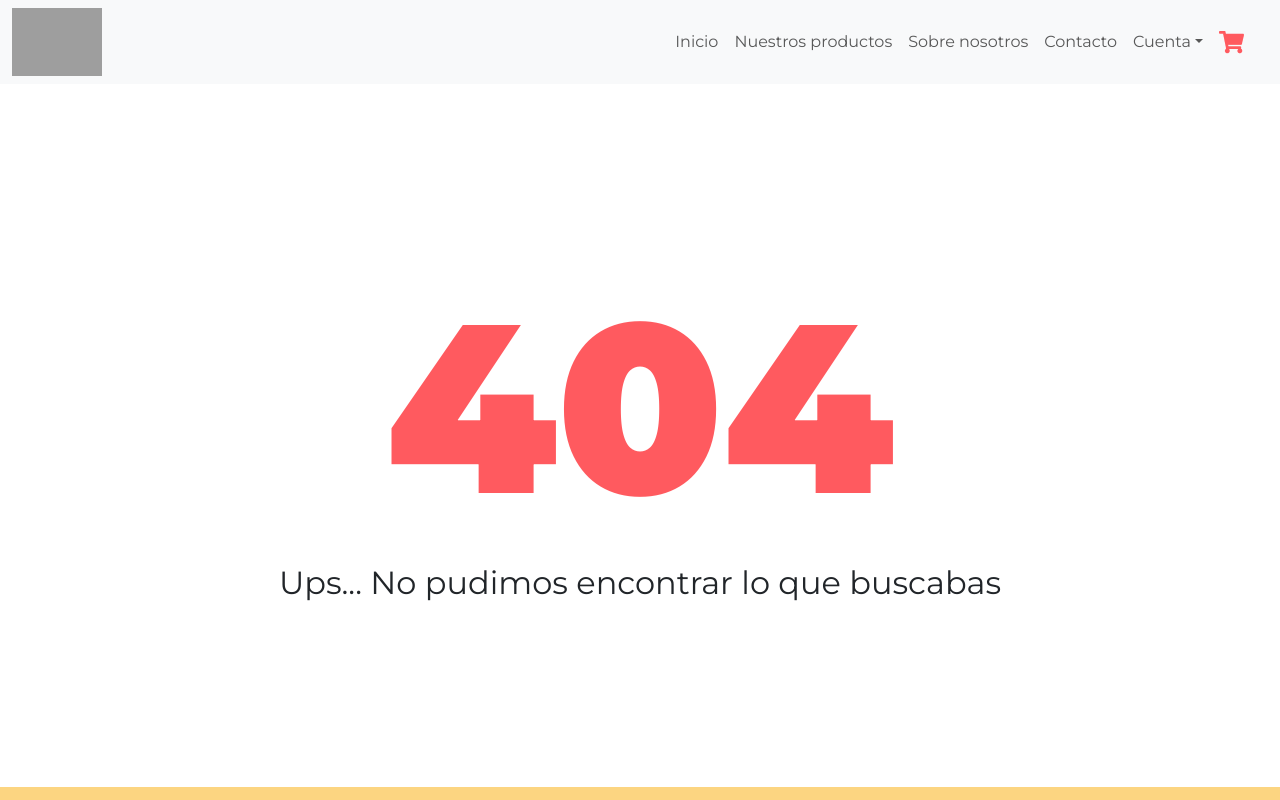
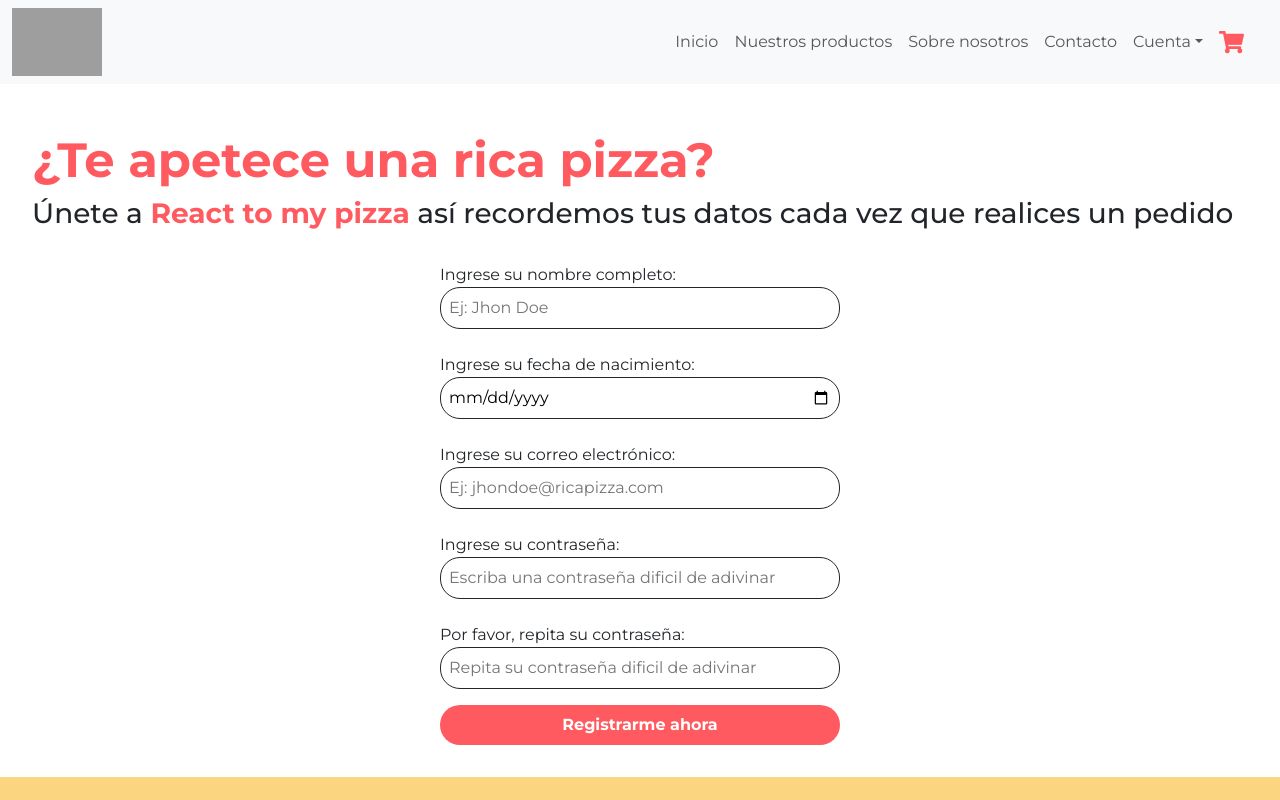
Before and after one commit to Grupo-4-Rolling-Code-45i/Frontend, a React (Vite) app: page /registro in a window 1280 px wide. Shown: the top 800 px of the page. Built offline with nearby package versions, Linux system fonts and the light colour scheme; grey boxes are pictures that could not be loaded.

Commit message:
Maquetado para escritorio completo

```diff
--- a/src/App.jsx
+++ b/src/App.jsx
@@ -6,6 +6,7 @@ import { BrowserRouter, Route, Routes } from 'react-router-dom';
 import { Error404 } from './404/pages/Error404';
 import { Aboutus } from './about-us/pages/AboutUs';
 import { Contacto } from "./contacto/Contacto";
+import { Registro } from './auth/registro/pages/Registro';
 
 export default function App() {
   return (
@@ -17,6 +18,7 @@ export default function App() {
             <Route path='*' element={ <Error404/>}/>
             <Route path='/sobre-nosotros' element={ <Aboutus/>}/>
             <Route path='/contacto' element={ <Contacto/> }/>
+            <Route path='registro' element={<Registro/>}/>
         </Routes>
       </BrowserRouter>
       <Footer/>
--- /dev/null
+++ b/src/auth/registro/css/Registro.css
@@ -0,0 +1,63 @@
+:root {
+  --rojo: #ff5a5f;
+  --negro: #252525;
+  --amarillo: #fcd581;
+}
+.registro-main-contenedor {
+  padding: 2rem;
+}
+/* Titulo página de registro  */
+.registro-primer-titulo {
+  font-size: 3rem;
+  font-weight: bold;
+  color: var(--rojo);
+}
+.registro-span-titulo {
+  color: var(--rojo);
+  font-weight: bold;
+}
+
+/* Formulario de registro  */
+.registro-section-contenedor-form {
+  display: flex;
+  flex-direction: column;
+  align-items: center;
+}
+.registro-formulario {
+  display: flex;
+  flex-direction: column;
+  width: 25rem;
+}
+.registro-label {
+  font-weight: 400;
+  margin-top: 1.5rem;
+}
+.registro-inputs {
+  padding: 0.5rem;
+  outline: none;
+  border: solid 1px var(--negro);
+  border-radius: 20px;
+}
+.registro-boton-submit {
+  margin-top: 1rem;
+  border-radius: 20px;
+  border: none;
+  outline: none;
+  background-color: var(--rojo);
+  color: white;
+  padding: 0.5rem;
+  font-weight: bold;
+}
+
+/* Sweet Alert */
+.swal2-confirm {
+  margin-top: 1rem;
+  border-radius: 20px;
+  border: none;
+  outline: none;
+  background-color: var(--rojo) !important;
+  color: white;
+  padding: 0.5rem !important;
+  font-weight: bold;
+  width: 8rem;
+}
--- /dev/null
+++ b/src/auth/registro/pages/Registro.jsx
@@ -0,0 +1,47 @@
+import React, { useState } from 'react'
+import '../css/Registro.css'
+import Swal from 'sweetalert2';
+export const Registro = () => {
+    const [nombre, setNombre] = useState('');
+    const [edad, setEdad] = useState('');
+    const [email, setEmail] = useState('');
+    const [contraseña, setContraseña] = useState('');
+    const [confirmarContraseña, setConfirmarContraseña] = useState('');
+
+    const handleRegister = (e)=>{
+        e.preventDefault();
+        // Validaciones
+        if(nombre.trim() === '' || edad.trim() === '' || email.trim() === '' || contraseña.trim() === '' || confirmarContraseña.trim() === ''){
+            return Swal.fire({
+                icon: 'error',
+                title: '¡Ups!',
+                text: 'Todos los campos son obligatorios',
+              })
+        }
+    }
+  return (
+    <>
+    <main className='registro-main-contenedor'>
+        <h2 className='registro-primer-titulo'>¿Te apetece una rica pizza?</h2>
+        <h3>Únete a <span className='registro-span-titulo'>React to my pizza</span> así recordemos tus datos cada vez que realices un pedido</h3>
+        <section className='registro-section-contenedor-form'>
+            {/*  Aqui inicia el formulario de registro */}
+            <form onSubmit={handleRegister} className='registro-formulario'>
+                <label className="registro-label" htmlFor="nombre">Ingrese su nombre completo:</label>
+                    <input className='registro-inputs' type="text" placeholder='Ej: Jhon Doe' name='nombre' id='nombre' onChange={(e) => setNombre(e.target.value)} maxlength="20"/>
+
+                <label className="registro-label" htmlFor="fecha-nacimiento">Ingrese su fecha de nacimiento:</label>
+                    <input className='registro-inputs' type="date" name="fecha-nacimiento" id="fecha-nacimiento" required onChange={(e) => setEdad(e.target.value)}/>
+                <label className="registro-label" for="correo-electronico">Ingrese su correo electrónico:</label>
+                    <input className='registro-inputs' type="email" name="correo-electronico" id="correo-electronico" placeholder='Ej: jhondoe@ricapizza.com' required onChange={(e) => setEmail(e.target.value)}/>
+                <label className="registro-label" htmlFor="contraseña">Ingrese su contraseña:</label>
+                <input className='registro-inputs' type="password" name="contraseña" id="contraseña" placeholder='Escriba una contraseña dificil de adivinar' onChange={(e) => setContraseña(e.target.value)}/>
+                <label className="registro-label" htmlFor="confirmar-contraseña">Por favor, repita su contraseña:</label>
+                <input className='registro-inputs' type="password" name="contraseña" id="confirmar-contraseña" placeholder='Repita su contraseña dificil de adivinar' onChange={(e) => setConfirmarContraseña(e.target.value)}/>
+                <input className="registro-boton-submit" type="submit" value="Registrarme ahora" />
+            </form>
+        </section>
+    </main>
+    </>
+  )
+}
```
